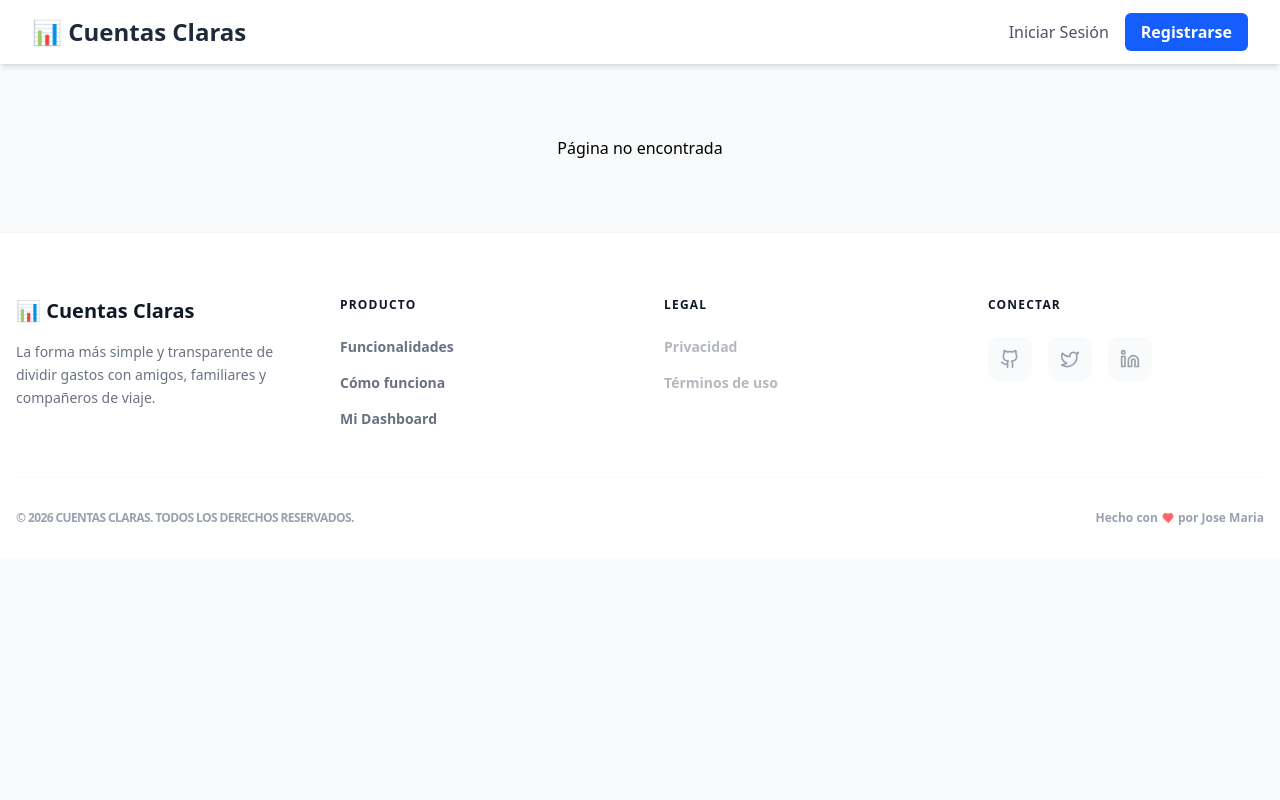
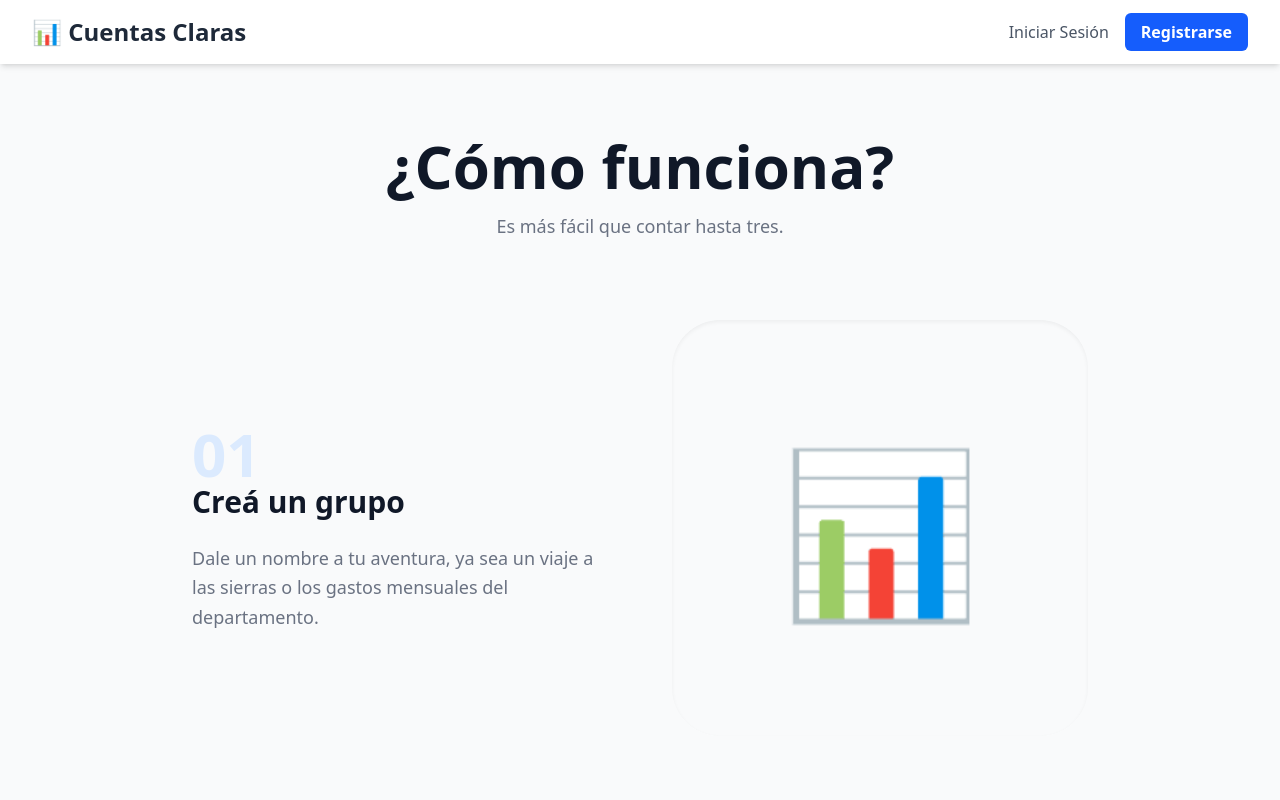
Before and after one commit to josemarianunez451-coder/cuentas-claras, a React app in the folder frontend/: page /how-it-works in a window 1280 px wide. Shown: the top 800 px of the page. Built offline with nearby package versions, Linux system fonts and the light colour scheme; no server answers; the HTML template or start-up script is replaced by a standard one.

Commit message:
fix + add howitworks

```diff
--- a/frontend/src/App.jsx
+++ b/frontend/src/App.jsx
@@ -2,12 +2,13 @@
 import { BrowserRouter, Routes, Route, Navigate } from 'react-router-dom'; // Añadimos Navigate
 import { SignedIn, SignedOut } from "@clerk/clerk-react";
 
-import Layout from './components/layout';
+import Layout from './components/Layout';
 import HomePage from './pages/HomePage';
 import DashboardPage from './pages/DashboardPage';
 import SignInPage from './pages/SignInPage';
 import SignUpPage from './pages/SignUpPage';
 import GroupPage from './pages/GroupPage';
+import HowItWorks from './pages/HowItWorks';
 
 function App() {
   return (
@@ -43,6 +44,7 @@ function App() {
 
           <Route path="/sign-in" element={<SignInPage />} />
           <Route path="/sign-up" element={<SignUpPage />} />
+          <Route path="/how-it-works" element={<HowItWorks />} />
 
           {/* Opcional: Una ruta para manejar errores 404 dentro de React */}
           <Route path="*" element={<div className="text-center py-10">Página no encontrada</div>} />
--- a/frontend/src/pages/HomePage.jsx
+++ b/frontend/src/pages/HomePage.jsx
@@ -1,6 +1,6 @@
 // frontend/src/pages/HomePage.jsx
 import { Link } from "react-router-dom";
-import { CheckCircle2, Users2, Smartphone, BarChart3, Zap } from "lucide-react";
+import { CheckCircle2, Users2, Smartphone, BarChart3, Zap, DollarSign  } from "lucide-react";
 
 const HomePage = () => {
   return (
--- /dev/null
+++ b/frontend/src/pages/HowItWorks.jsx
@@ -0,0 +1,33 @@
+// frontend/src/pages/HowItWorks.jsx
+const HowItWorks = () => {
+  return (
+    <div className="max-w-4xl mx-auto py-10 space-y-20">
+      <div className="text-center space-y-4">
+        <h1 className="text-4xl md:text-6xl font-black text-gray-900">¿Cómo funciona?</h1>
+        <p className="text-gray-500 font-medium text-lg">Es más fácil que contar hasta tres.</p>
+      </div>
+
+      <div className="space-y-32">
+        {[
+          { step: "01", title: "Creá un grupo", desc: "Dale un nombre a tu aventura, ya sea un viaje a las sierras o los gastos mensuales del departamento.", img: "📊" },
+          { step: "02", title: "Invitá a tus amigos", desc: "Pasales el ID único de tu grupo. Ellos se unen en un segundo sin formularios largos.", img: "👥" },
+          { step: "03", title: "Anotá los gastos", desc: "Cada vez que alguien pague algo, anotalo con descripción y categoría. Nosotros hacemos la matemática.", img: "💸" },
+          { step: "04", title: "Saldá deudas", desc: "Usá nuestro resumen para saber exactamente quién debe pagarle a quién con el menor movimiento de plata posible.", img: "🏁" }
+        ].map((s, i) => (
+          <div key={i} className={`flex flex-col ${i % 2 === 0 ? 'md:flex-row' : 'md:flex-row-reverse'} items-center gap-16`}>
+            <div className="flex-1 space-y-6 text-center md:text-left">
+              <span className="text-6xl font-black text-blue-100">{s.step}</span>
+              <h3 className="text-3xl font-black text-gray-900">{s.title}</h3>
+              <p className="text-gray-500 font-medium leading-relaxed text-lg">{s.desc}</p>
+            </div>
+            <div className="flex-1 bg-gray-50 w-full aspect-square rounded-[3rem] flex items-center justify-center text-[10rem] shadow-inner">
+              {s.img}
+            </div>
+          </div>
+        ))}
+      </div>
+    </div>
+  );
+};
+
+export default HowItWorks;
```
